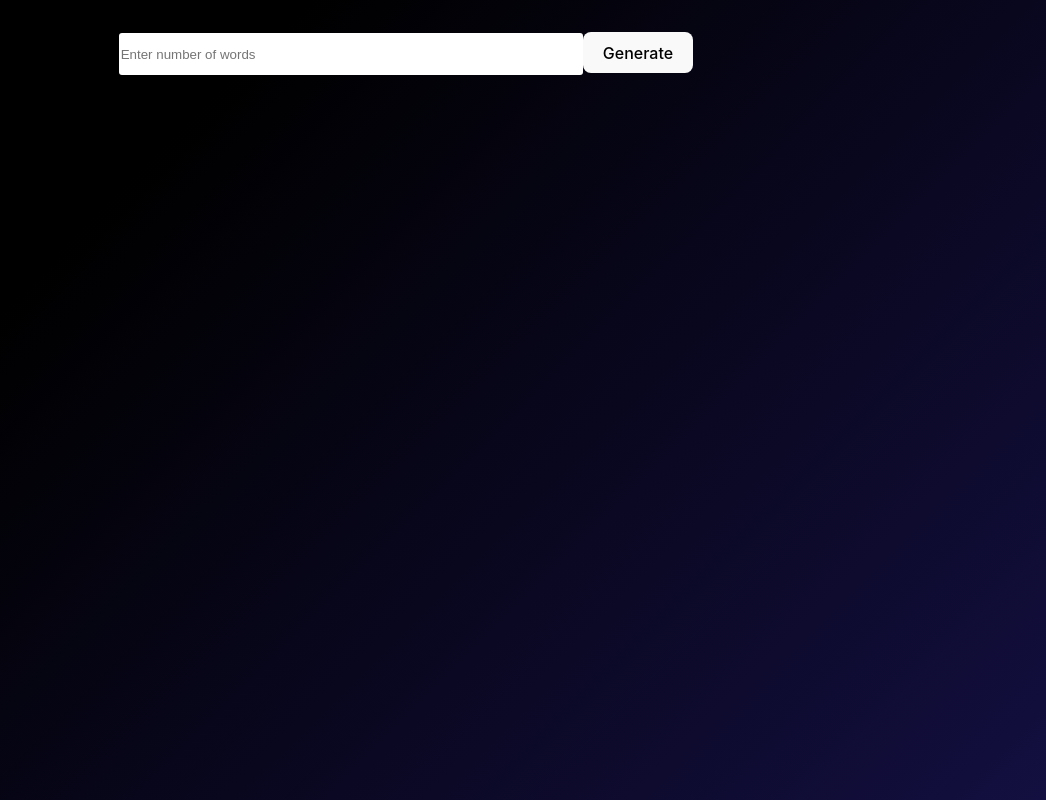
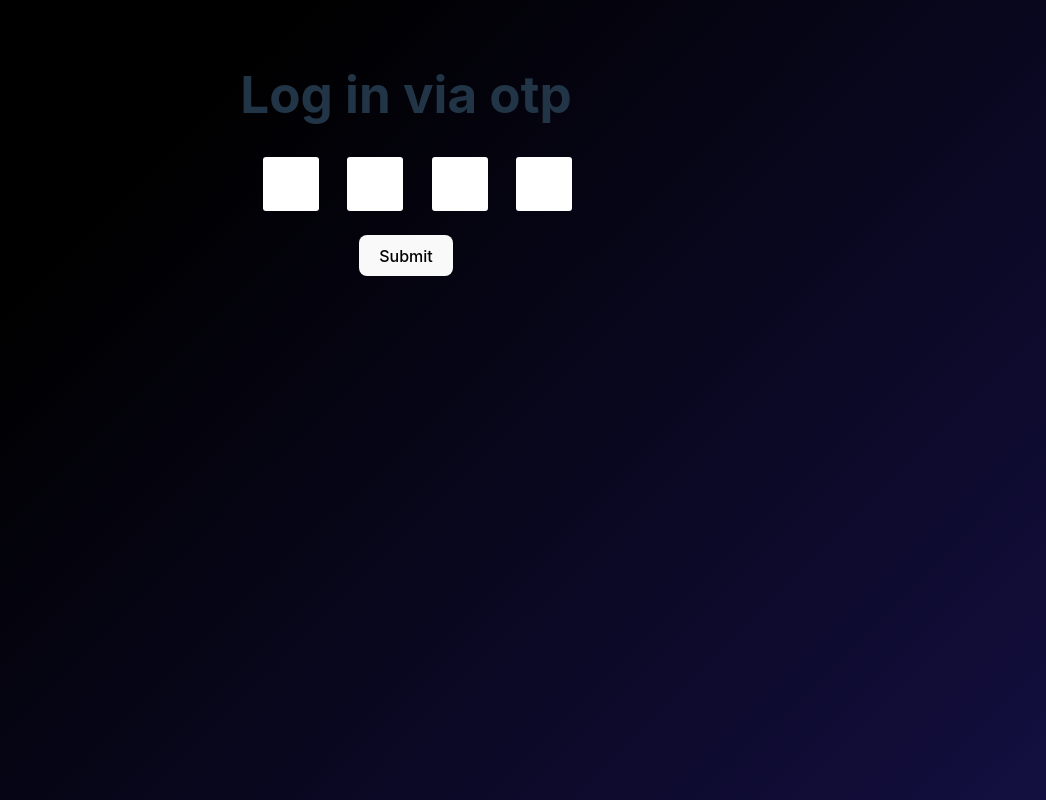
Before and after one commit to sudheer0071/pvt-assignments, a React (Vite) app: page /login in a window 1280 px wide. Shown: the whole page, without its empty margins (234-1280 px from the left). Built offline with nearby package versions, Linux system fonts and the light colour scheme.

Commit message:
log in page complete

```diff
--- a/package.json
+++ b/package.json
@@ -11,7 +11,8 @@
   },
   "dependencies": {
     "react": "^18.2.0",
-    "react-dom": "^18.2.0"
+    "react-dom": "^18.2.0",
+    "react-router-dom": "^6.22.1"
   },
   "devDependencies": {
     "@types/react": "^18.2.55",
--- a/src/App.jsx
+++ b/src/App.jsx
@@ -1,24 +1,32 @@
-import { useState } from 'react'
+import { Suspense, useState } from 'react'
 import './App.css'
 import { Assgnment1 } from './assignments/Assgnment1'
 import { Assgnment2 } from './assignments/Assgnment2'
 import { Assgnment3 } from './assignments/Assgnment3'
 import { Assgnment4 } from './assignments/Assgnment4'
-import { Assgnment5 } from './assignments/Assgnment5'
+import  Assgnment5  from './assignments/Assgnment5'
 import { RecoilRoot } from 'recoil'
+import { BrowserRouter, Route, Routes } from 'react-router-dom'
+import Login from './assignments/Login'
+import LoggedIn from './assignments/LoggedIn'
 
 function App() {
   const [count, setCount] = useState(0)
-
   return (
     <div>
     {/* <Assgnment1/>  */}
     <RecoilRoot>
     {/* <Assgnment2/> */}
-    <Assgnment3/>
+    {/* <Assgnment3/> */}
     </RecoilRoot>
-    {/* <Assgnment4/> */}
-    {/* <Assgnment5/> */}
+<BrowserRouter>
+<Routes>
+    <Route path='/login' element={<Suspense fallback={"Loading..."}><Login/></Suspense>}/><Route/>
+    <Route path='/logged-in' element={<Suspense fallback={"Loading..."}><LoggedIn/></Suspense>}/><Route/>
+    <Route path='/' element={<Suspense fallback={"Loading..."}><Assgnment5/></Suspense>}/><Route/>
+</Routes>
+</BrowserRouter>
+    {/* <Login /> */}
     </div>
   )
 }
--- a/src/assignments/Assgnment3.jsx
+++ b/src/assignments/Assgnment3.jsx
@@ -38,9 +38,10 @@ return ()=>clearInterval(interval)
   return (
     <div>
       <input
+      className='generate'
         type="number"
         placeholder="Enter number of words"
-        onChange={(e) => setNumWords(parseInt(e.target.value))}
+        onChange={(e) => setNumWords(e.target.value)}
       />
       <button onClick={generateWords}>Generate</button>
       <div className="para">{typereffect}</div>
--- a/src/assignments/Assgnment5.jsx
+++ b/src/assignments/Assgnment5.jsx
@@ -1,15 +1,18 @@
 import { useCallback, useState } from "react"
+import { useNavigate } from "react-router-dom"
 
-export function Assgnment5(){
-
+export default function Assgnment5(){
+const wide = useNavigate()
 const [phoneno, setPhoneno] = useState('')
-const [submitotp, setSubmitotp] = useState('')
 
   function sendOtp(){
+    setTimeout(() => {
+      wide('/login')
+    }, 2000);
   }
   return <div>
     <h1>Login Via OTP</h1>
-    <input type="text" onChange={(e)=>{setPhoneno(e.target.value)}}/>
+    <input type="number" onChange={(e)=>{setPhoneno(e.target.value)}}/>
     <br /><br />
     <div className="btn">
       <a class="button-85" role="button" onClick={sendOtp}>
--- /dev/null
+++ b/src/assignments/LoggedIn.jsx
@@ -0,0 +1,5 @@
+export default function LoggedIn(){
+  return <div>
+    <h1>You are Logged inn!!!</h1>
+  </div>
+}
--- /dev/null
+++ b/src/assignments/Login.jsx
@@ -0,0 +1,51 @@
+import { useNavigate } from "react-router-dom";
+import LoggedIn from "./LoggedIn";
+
+export default function Login(){
+
+  const loggedIn = useNavigate()
+
+  const handdleOninput = (e)=>{
+    if (e.target.value.length == 1) {
+      console.log("inside handleoninput");
+      const nextInput = e.target.nextElementSibling;
+      if (nextInput) {
+        nextInput.focus()
+      }
+    }
+  }
+
+
+  const handleKeyup = (e) => {
+    const target = e.target
+    const key = e.key.toLowerCase();
+  e.preventDefault();
+    if ((key ==='backspace' || key === 'delete'))  {
+      target.value=''
+      const prev = target.previousElementSibling ;
+      if (prev) {
+        prev.focus();
+      }
+      return;
+    }
+  };
+
+
+ const handleOnclick = ()=>{
+    setTimeout(() => {
+      loggedIn('/logged-in')
+    }, 2000);
+ }
+
+  return <div>
+    <h1>Log in via otp</h1>
+    <div className="otps">
+    <input className="otp-box" type="number" onKeyUp={handleKeyup} inputMode="numeric" maxLength='1' onInput={handdleOninput}/>
+    <input className="otp-box" type="number" onKeyUp={handleKeyup} inputMode="numeric" maxLength='1' onInput={handdleOninput}/>
+    <input className="otp-box" type="number" onKeyUp={handleKeyup} inputMode="numeric" maxLength='1' onInput={handdleOninput}/>
+    <input className="otp-box" type="text" onKeyUp={handleKeyup} inputMode="numeric" maxLength='1' onInput={handdleOninput}/>
+    </div>
+    <br />
+    <button onClick={handleOnclick}>Submit</button>
+  </div>
+}
--- a/src/index.css
+++ b/src/index.css
@@ -30,6 +30,29 @@ input{
    height: 40px;
    border-radius: 3px;
    border: none;
+   text-align: center;
+}
+.otp-box{
+  width: 52px;
+  height: 52px;
+  text-align: center;
+  margin-left: 23px;
+}
+
+/************************************ ASSGINMENT 3 AND 5 ***********************************/
+input[type=number]::-webkit-inner-spin-button,
+input[type=number]::-webkit-outer-spin-button {
+    -webkit-appearance: none;
+    margin: 0;
+}
+
+input[type=number] {
+    -moz-appearance: textfield;
+}
+.otps{
+  display: flex;
+
+  justify-content: space-between;
 }
 body {
   margin: 0;
```
Also changed, not shown: 1 other file (tests, documents, lock files or other folders).
